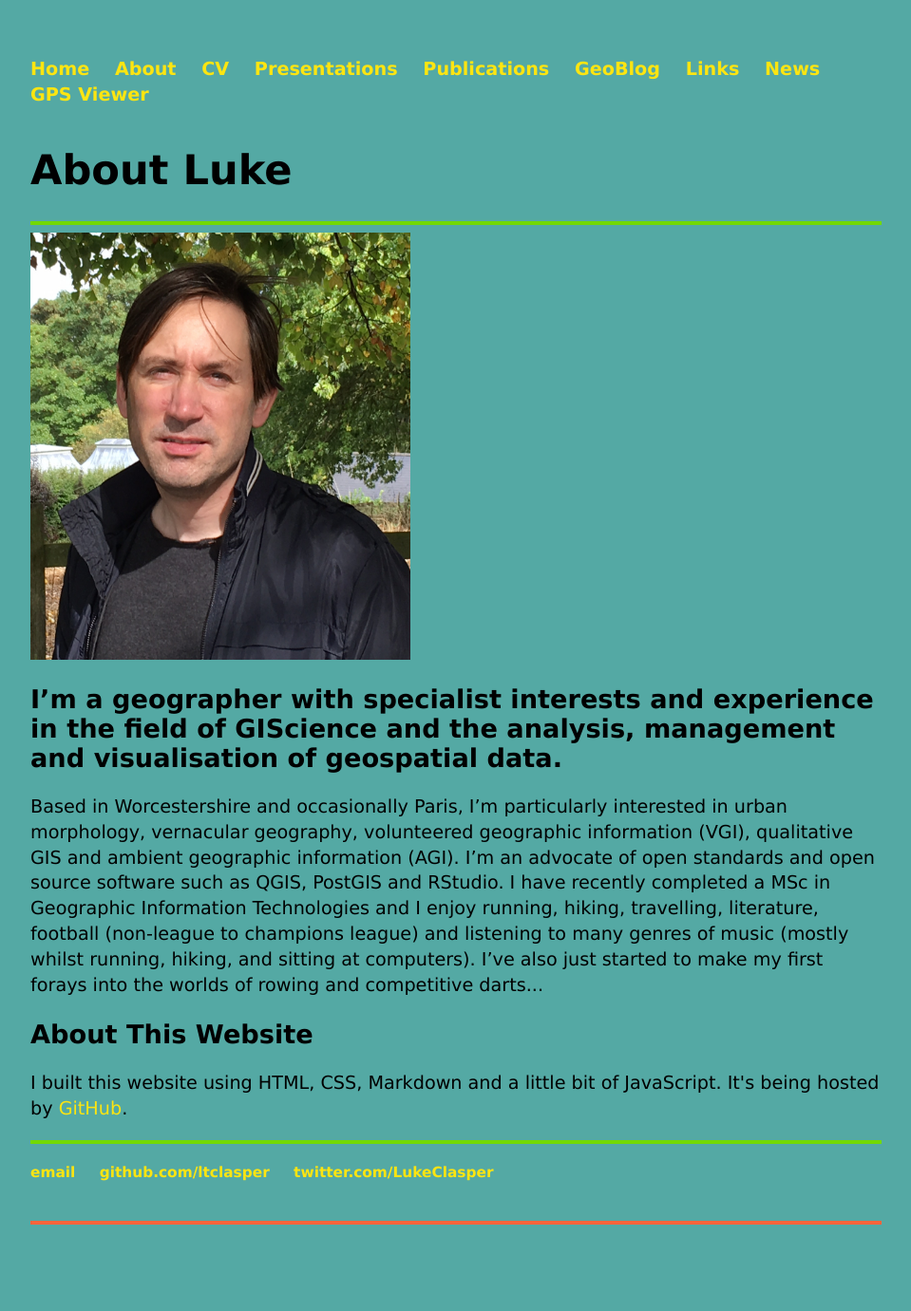
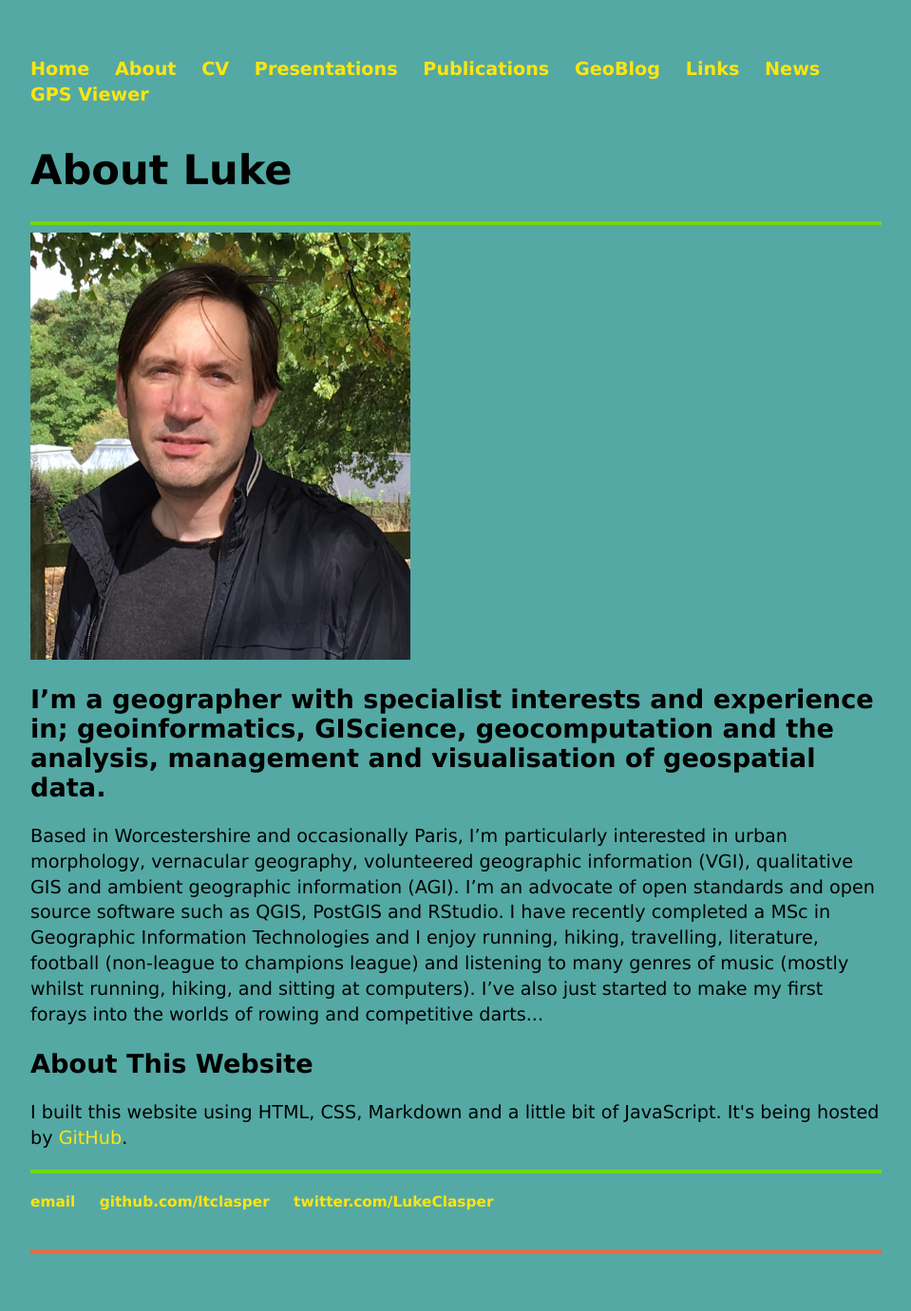
Before and after one commit to ltclasper/ltclasper.github.io, a Jekyll site: the page built from about/index.html, in a window 1280 px wide. Shown: the whole page at 95% size, without its empty margins (160-1119 px from the left). Built offline with Jekyll 4.4.1, drawn with Linux system fonts in a browser that asks for light colours; before the commit the page ends 1350 px from its top, so only the background shows below that.

Commit message:
Update index.html

```diff
--- a/about/index.html
+++ b/about/index.html
@@ -11,7 +11,7 @@ title: About Luke
 
 <div class="blurb">
 
-	<h2>I’m a geographer with specialist interests and experience in the field of GIScience and the analysis, management and visualisation of geospatial data.</h2>
+	<h2>I’m a geographer with specialist interests and experience in; geoinformatics, GIScience, geocomputation and the analysis, management and visualisation of geospatial data.</h2>
 	<p>Based in Worcestershire and occasionally Paris, I’m particularly interested in urban morphology, vernacular geography, volunteered geographic information (VGI), qualitative GIS and ambient geographic information (AGI). I’m an advocate of open standards and open source software such as QGIS, PostGIS and RStudio. I have recently completed a MSc in Geographic Information Technologies and I enjoy running, hiking, travelling, literature, football (non-league to champions league) and listening to many genres of music (mostly whilst running, hiking, and sitting at computers). I’ve also just started to make my first forays into the worlds of rowing and competitive darts...</p>
 	<h2>About This Website</h2>
 	<p>I built this website using HTML, CSS, Markdown and a little bit of JavaScript. It's being hosted by <a href="https://github.com/">GitHub</a>.</p>
```
